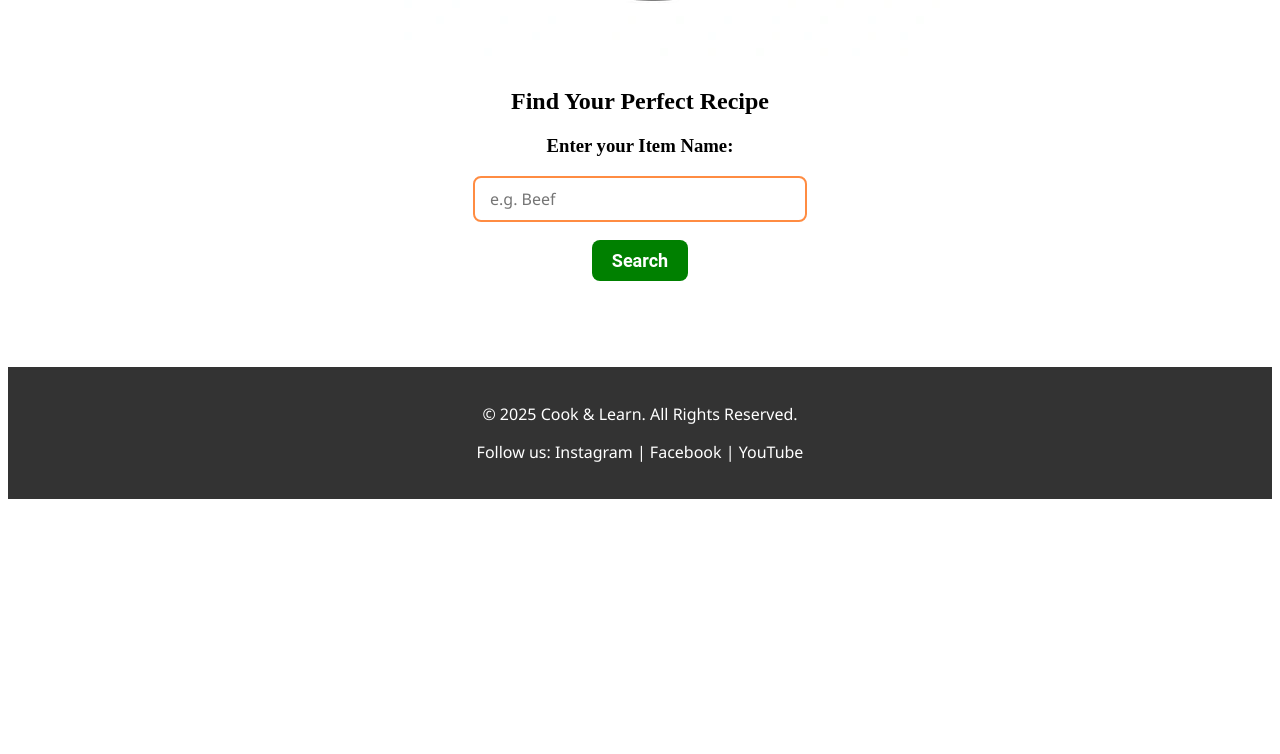
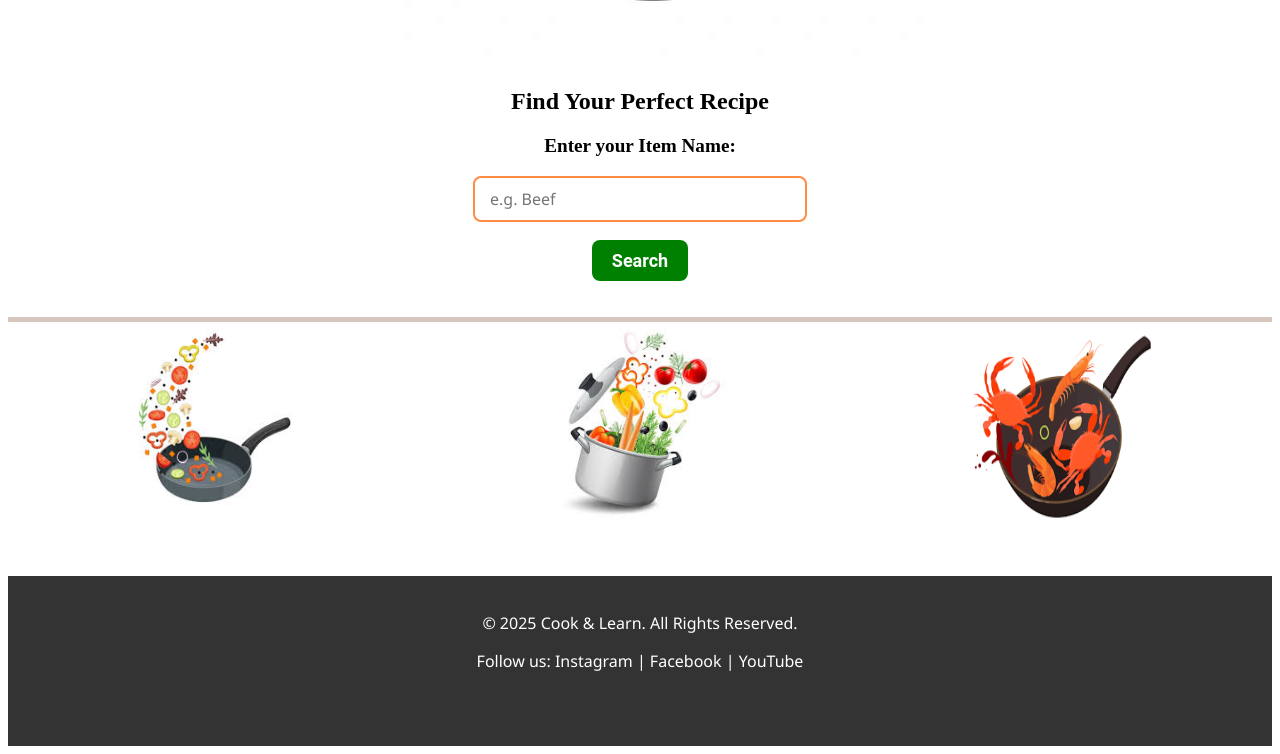
Before and after one commit to Shishir707/Cook-Learn, a plain HTML site: page Index.html in a window 1280 px wide. Shown: the part 711-1465 px from the top of the page. Before the commit the page ends 1218 px from the top, so only its background shows below. Drawn offline with Linux system fonts and the light colour scheme.

Commit message:
added photo before footer

```diff
--- a/Index.html
+++ b/Index.html
@@ -19,9 +19,21 @@
         <button onclick="showInfo()" id="btn">Search</button>
     </Section>
     <div id="parent"></div><br><br>
+    <section class="footerImage">
+        <div>
+            <img src="photo1.jpeg" alt="photo1">
+        </div>
+        <div>
+            <img src="photo2.jpeg" alt="photo2">
+        </div>
+        <div>
+            <img src="photo3.jpeg" alt="photo3">
+        </div>
+    </section>
     <footer>
         <p>© 2025 Cook & Learn. All Rights Reserved.</p>
         <p>Follow us: Instagram | Facebook | YouTube</p>
+        <p><a href="contact.html"></a></p>
       </footer>
     <script src="script.js"></script>
 
--- a/style.css
+++ b/style.css
@@ -106,6 +106,19 @@ button:hover {
     transform: scale(1.05); /* slightly zoom on hover */
 }
 
+.footerImage{
+    display: grid;
+    grid-template-columns: 1fr 1fr 1fr;
+    overflow: hidden;
+    color: white;
+    border-top: 5px solid #d6c6bd;
+
+}
+
+.footerImage img{
+    width: 200px;
+    height: 200px;
+}
 
 footer {
     background-color: #333;
@@ -122,7 +135,11 @@ h2{
 }
 h4{
     font-size: larger;
-     ;
+
+}
+
+h3{
+    font-size: larger;
 }
 
 footer a {
```
Also changed, not shown: contact.jpeg (added), photo1.jpeg (added), photo2.jpeg (added), photo3.jpeg (added).
